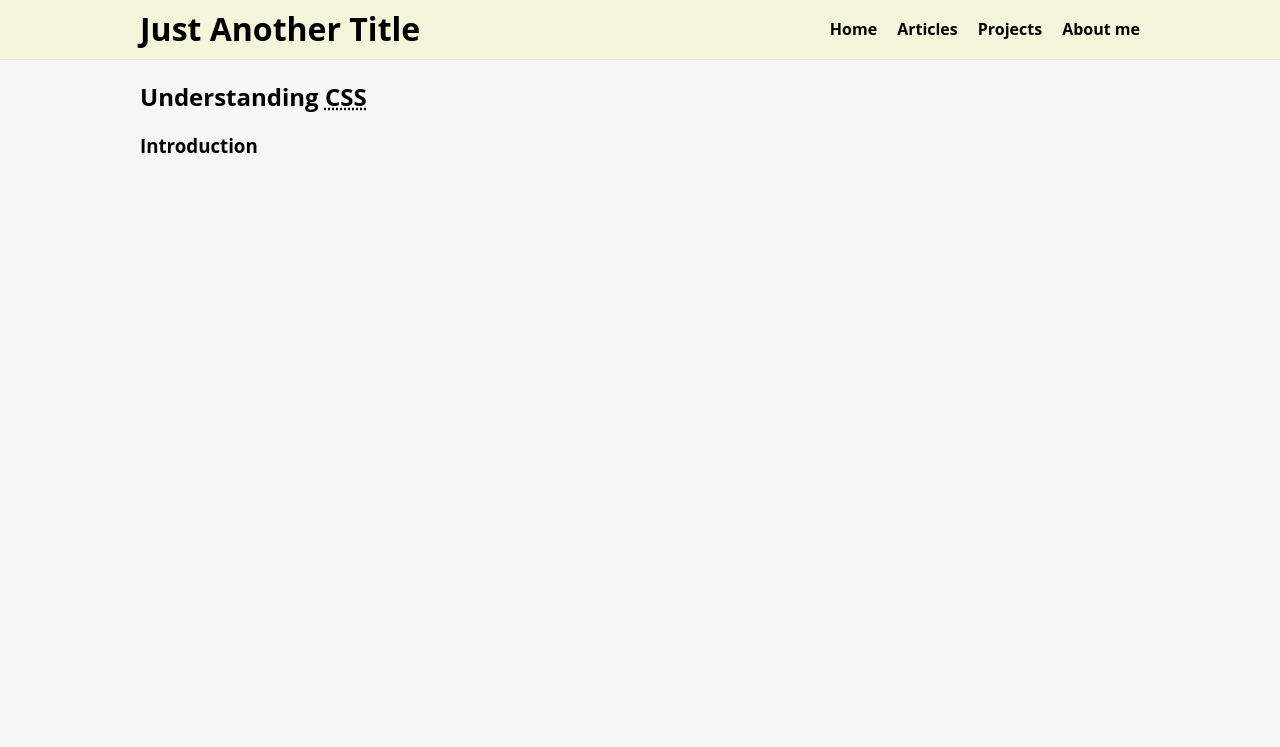
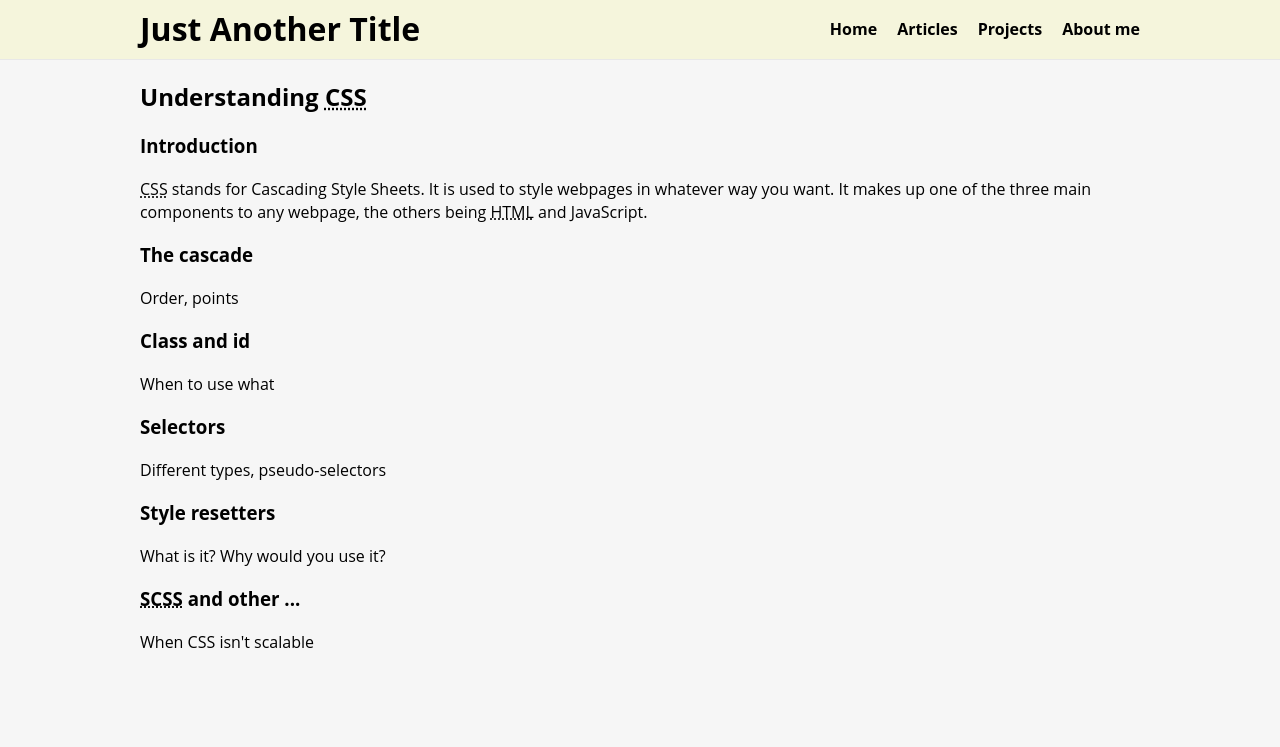
Before and after one commit to LarsGast/LarsGast.github.io, a plain HTML site: page articles/understanding-css.html in a window 1280 px wide. Shown: the top 747 px of the page. Drawn offline with Linux system fonts and the light colour scheme.

Commit message:
Add some sections to Understanding CSS

```diff
--- a/articles/understanding-css.html
+++ b/articles/understanding-css.html
@@ -37,25 +37,42 @@
                     <section>
                         <h3>Introduction</h3>
                         <p>
-
-                        </p>
-                        <p>
-
-                        </p>
-                        <p>
-
+                            <abbr title="Cascading Style Sheets">CSS</abbr> stands for Cascading Style Sheets. It is used to style webpages in whatever way you want. It makes up one of the three main components to any webpage, the others being <abbr title="HyperText Markup Language">HTML</abbr> and JavaScript.
                         </p>
                     </section>
 
                     <section>
-                        <h3></h3>
+                        <h3>The cascade</h3>
                         <p>
+                            Order, points
+                        </p>
+                    </section>
 
+                    <section>
+                        <h3>Class and id</h3>
+                        <p>
+                            When to use what
                         </p>
+                    </section>
+
+                    <section>
+                        <h3>Selectors</h3>
                         <p>
+                            Different types, pseudo-selectors
+                        </p>
+                    </section>
 
+                    <section>
+                        <h3>Style resetters</h3>
+                        <p>
+                            What is it? Why would you use it?
                         </p>
+                    </section>
 
+                    <section>
+                        <h3><abbr title="Sassy CSS">SCSS</abbr> and other ...</h3>
+                        <p>
+                            When CSS isn't scalable
                         </p>
                     </section>
                 </article>
```
